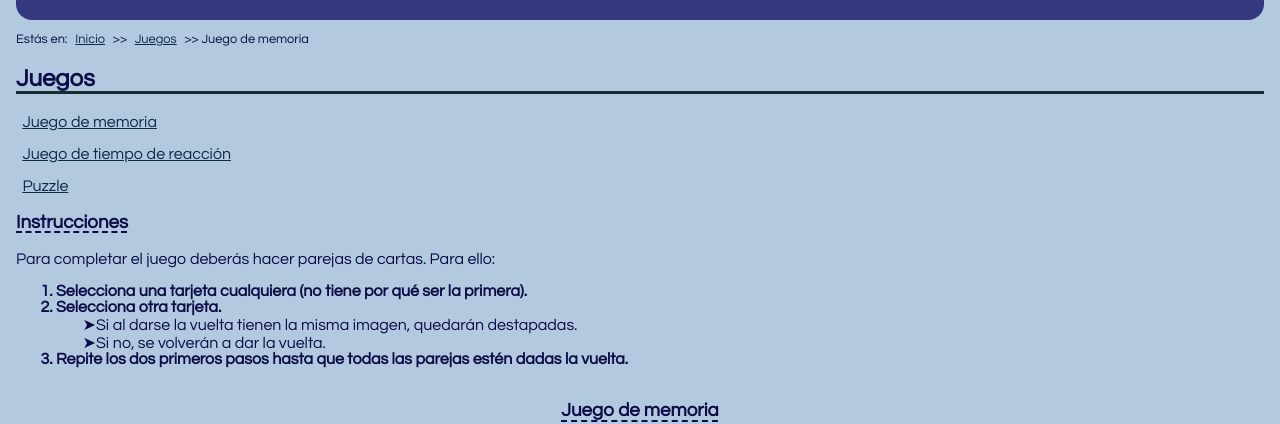
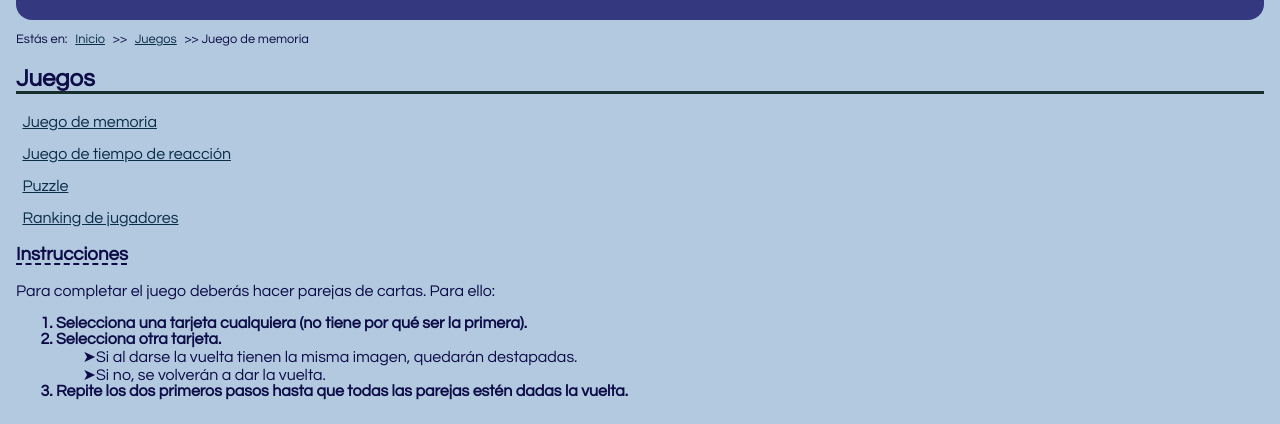
Before and after one commit to UO222898/SEW, a plain HTML site: page F1Desktop/memoria.html in a window 1280 px wide. Shown: the part 113-537 px from the top of the page. Drawn offline with Linux system fonts and the light colour scheme.

Commit message:
Update memoria.html

```diff
--- a/F1Desktop/memoria.html
+++ b/F1Desktop/memoria.html
@@ -19,7 +19,7 @@
 
 <body>
     <header>
-        <!-- Datos con el contenido que aparece en el navegador -->
+        <!-- Datos con el contenidos que aparece en el navegador -->
         <h1><a href="index.html">F1 Desktop</a></h1>
 
         <!-- Menú de la página web -->
@@ -42,6 +42,7 @@
         <p><a href="memoria.html">Juego de memoria</a></p>
         <p><a href="semaforo.php">Juego de tiempo de reacción</a></p>
         <p><a href="api.html">Puzzle</a></p>
+        <p><a href="php/temporada.php">Ranking de jugadores</a></p>
     </section>
 
     <section>
```
